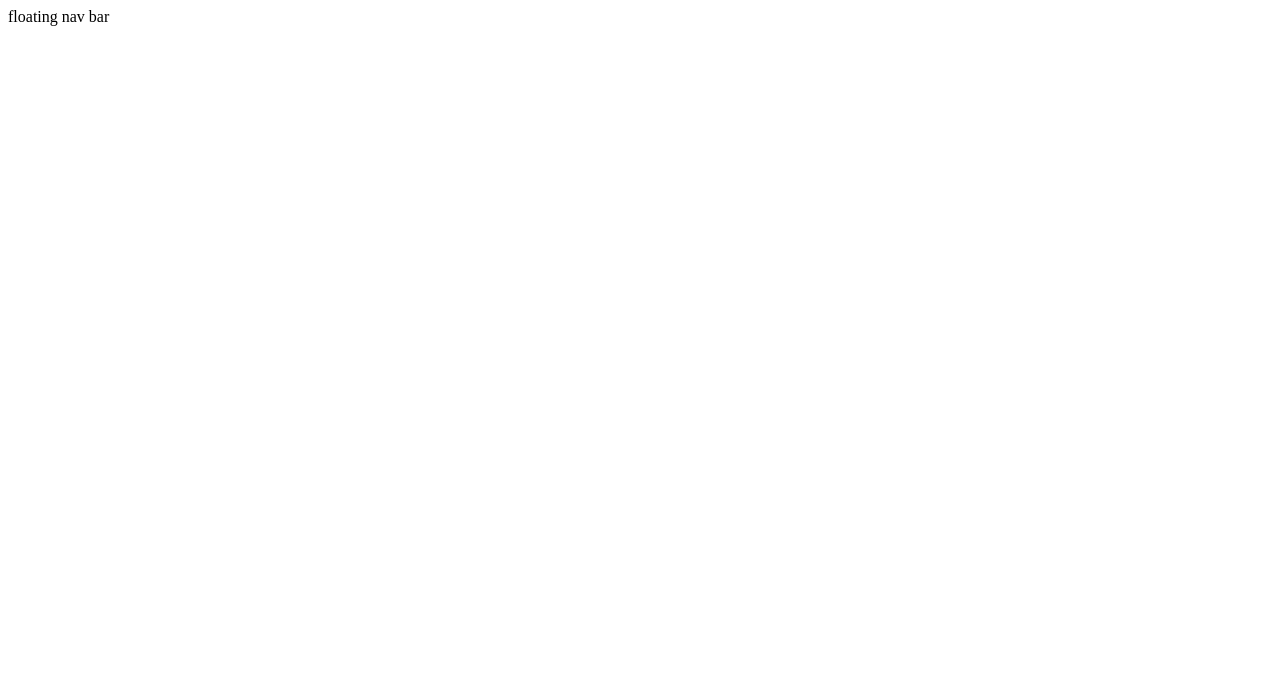
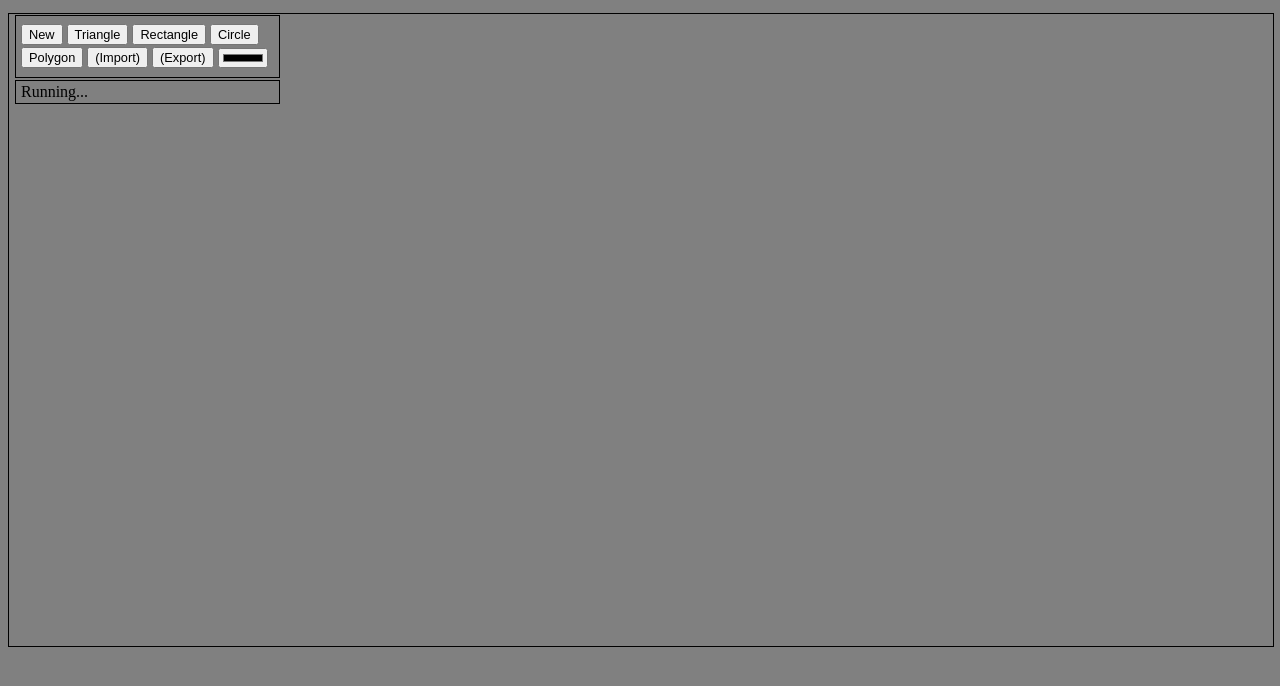
Before and after one commit to IamMille/Ritprogram, a plain HTML site: page index.html in a window 1280 px wide. Drawn offline with Linux system fonts and the light colour scheme.

Commit message:
added navbar, status and canvas

```diff
--- a/index.html
+++ b/index.html
@@ -7,14 +7,27 @@
     <script src="myShapes.js"></script>
     <script src="myApp.js"></script>
   </head>
-  <body>
+  <body onload="run()">
 
     <main>
       <nav>
-        floating nav bar
+        <button>New</button>
+        <button>Triangle</button>
+        <button>Rectangle</button>
+        <button>Circle</button>
+        <button>Polygon</button>
+        <button>(Import)</button>
+        <button>(Export)</button>
+        <input type="color" name="userColor" value="#000000" />
       </nav>
 
-      <canvas></canvas>
+      <aside>
+        Running...
+      </aside>
+
+      <canvas>
+        Canvas
+      </canvas>
     </main>
 
   </body>
--- a/style.css
+++ b/style.css
@@ -1,3 +1,44 @@
+body {
+  background-color: grey;
+}
 main {
   width: 100%;
+  height: 100%;
 }
+nav {
+  float: left;
+  top: 15px;
+  left: 15px;
+  width: 250px;
+  height: 45px;
+  border: 1px solid black;
+  padding: 8px;
+  padding-left: 5px;
+  position: absolute;
+  z-index: 1;
+}
+nav button {
+  font-size: 0.8em;
+}
+nav input {
+  margin-top: 3px;
+  height: 20px;
+}
+aside {
+  float: left;
+  padding: 2px;
+  padding-left: 5px;
+  margin-top: 5px;
+  width: 256px;
+  top: 75px;
+  left: 15px;
+  border: 1px solid black;
+  position: absolute;
+  z-index: 1;
+}
+canvas {
+  margin-top: 5px;
+  border: 1px solid black;
+  width: 100%;
+  height: 100%;
+}
```
